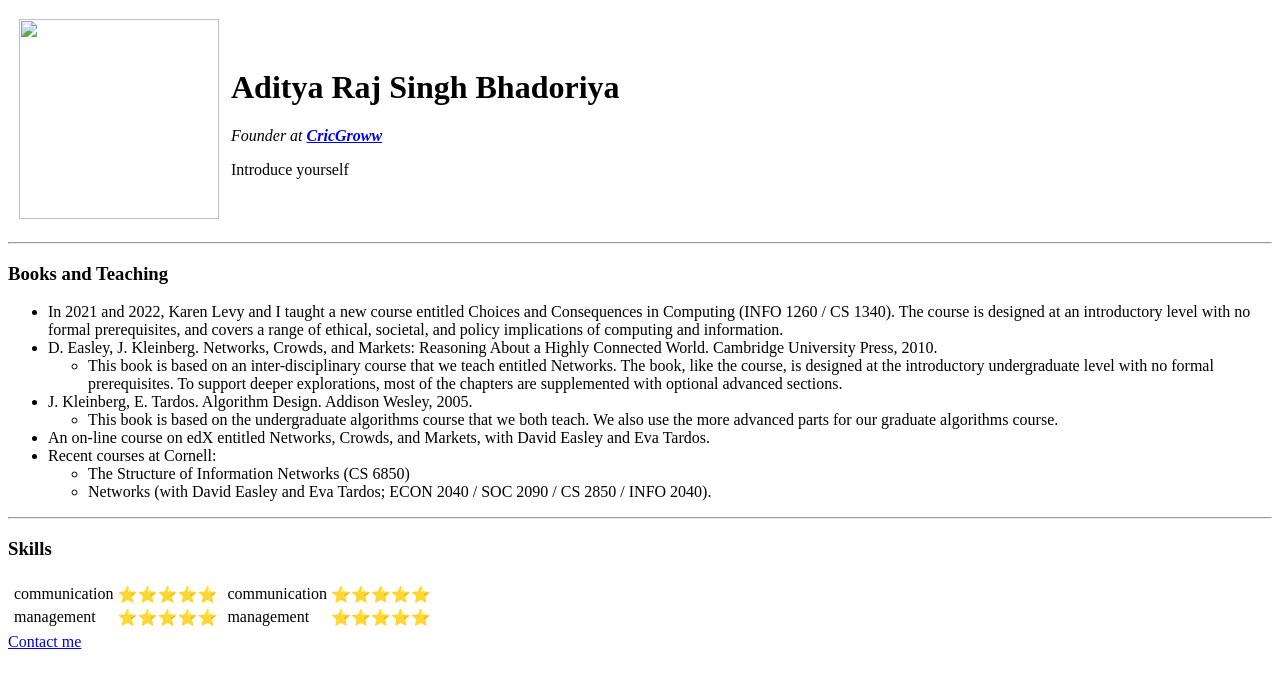
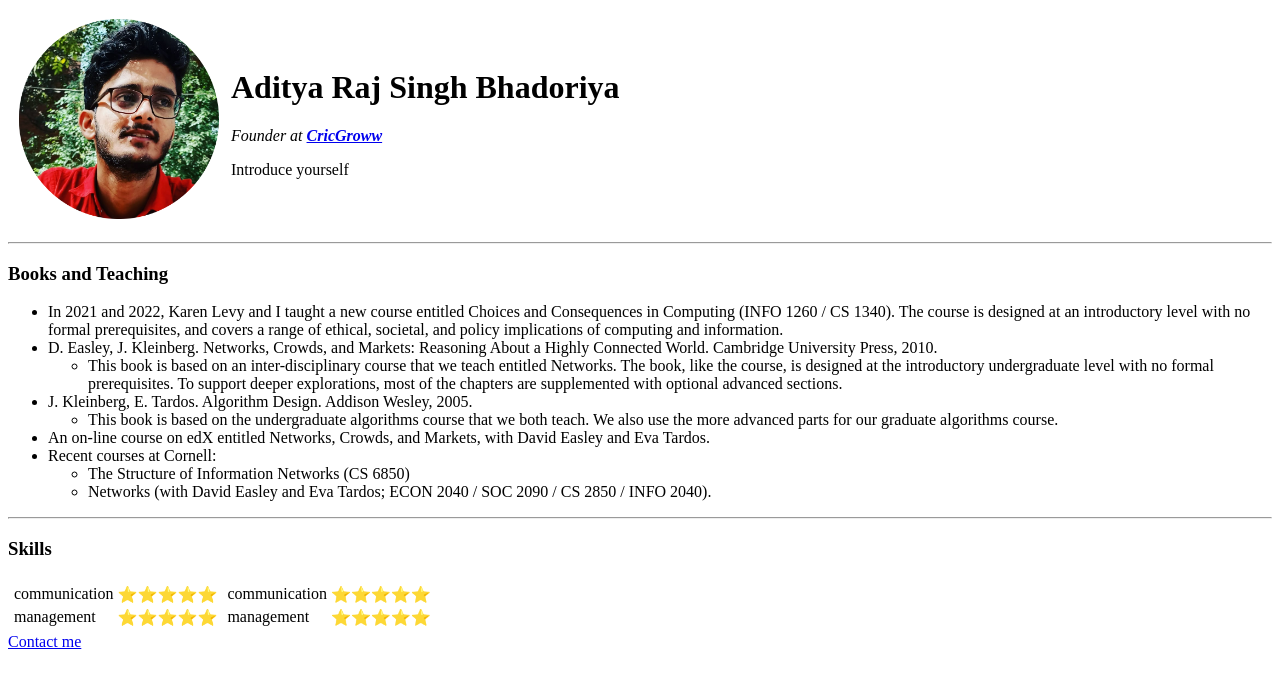
Before and after one commit to bhadoriya5552/My-profile, a plain HTML site: page index.html in a window 1280 px wide. Drawn offline with Linux system fonts and the light colour scheme.

Commit message:
Update index.html

```diff
--- a/index.html
+++ b/index.html
@@ -8,7 +8,7 @@
  <body>
    <table cellspacing="10">
       <tr>
-         <td><img src="images/fotor_2023-4-10_17_34_38.png" height="200 px" width="200 px"></td>
+         <td><img src="fotor_2023-4-10_17_34_38.png" height="200 px" width="200 px"></td>
          <td> <h1>Aditya Raj Singh Bhadoriya</h1>
             <p><em>Founder at <a href="applink.html"><strong>CricGroww</strong></a></em> </p>
             <p>Introduce yourself</p></td>
```
